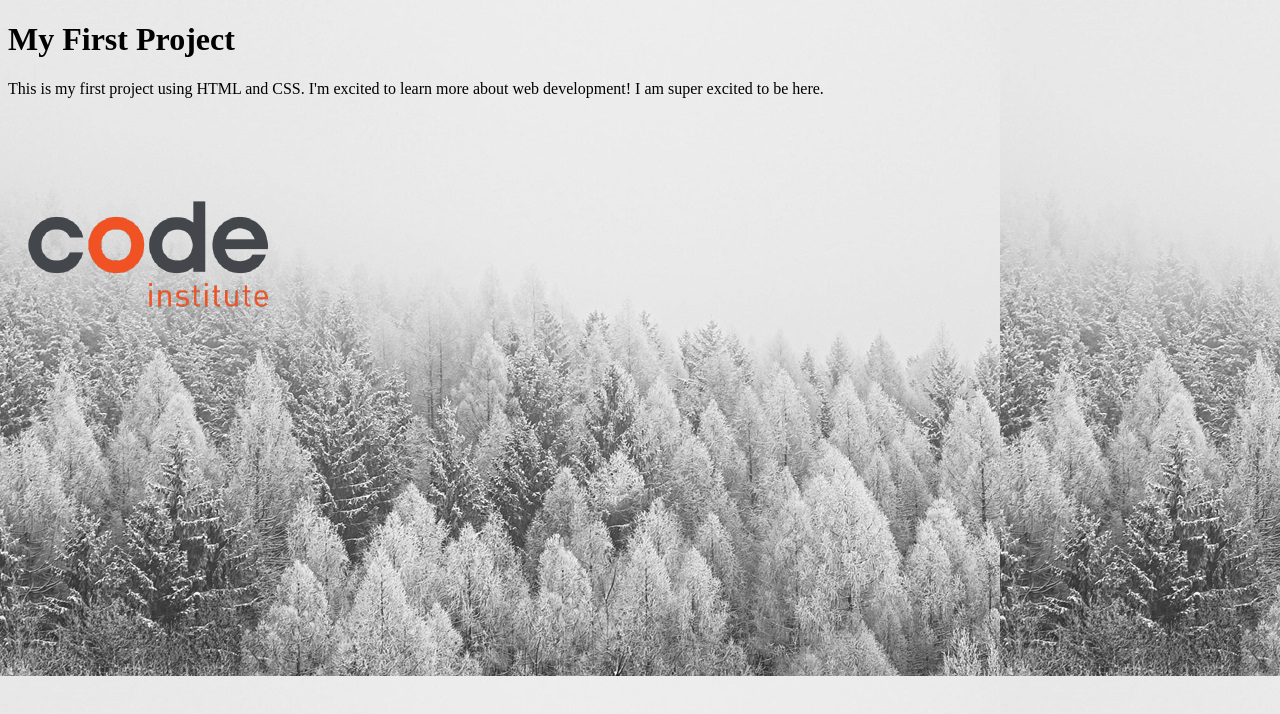
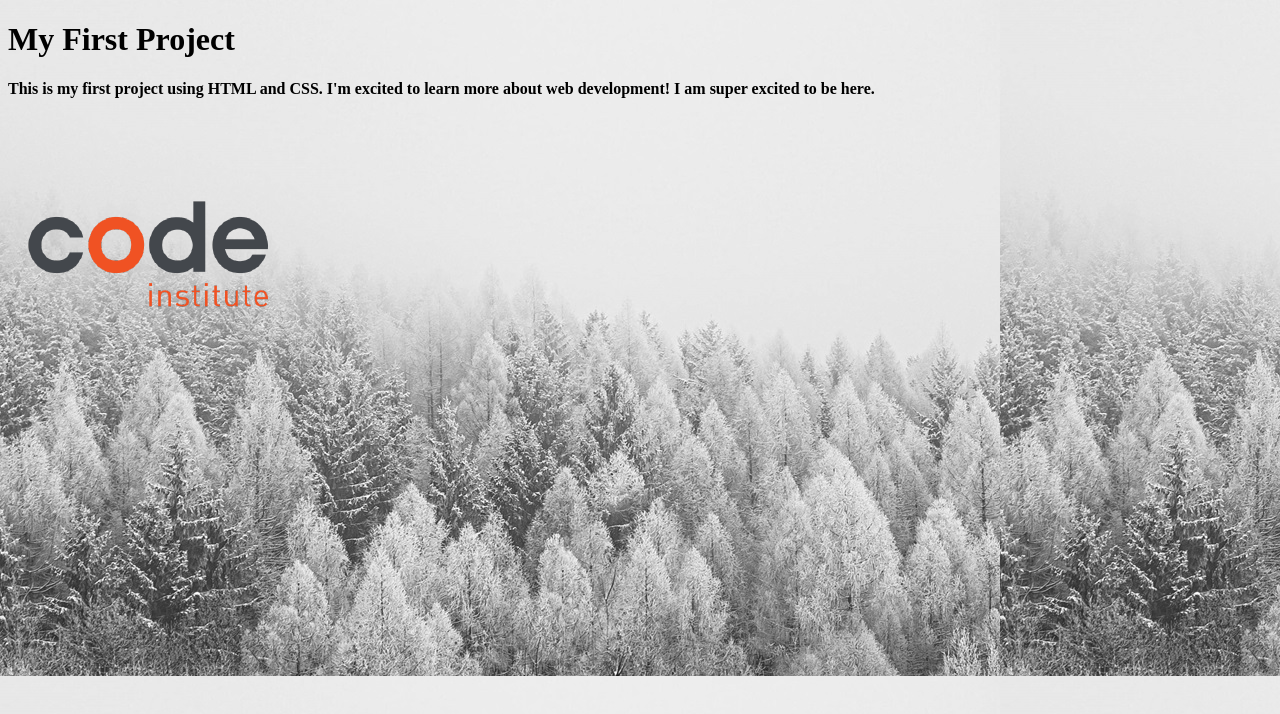
Before and after one commit to jeabby95-design/my-first-project, a plain HTML site: page index.html in a window 1280 px wide. Drawn offline with Linux system fonts and the light colour scheme.

Commit message:
"Add document title and styled paragraph elements

```diff
--- a/Assets/CSS/styles.css
+++ b/Assets/CSS/styles.css
@@ -2,3 +2,4 @@ body{
     background-color: lightgrey;
     background-image: url("../Images/01-02-02_background-img.jpg");
 }
+p{font-weight: bold;}
```
